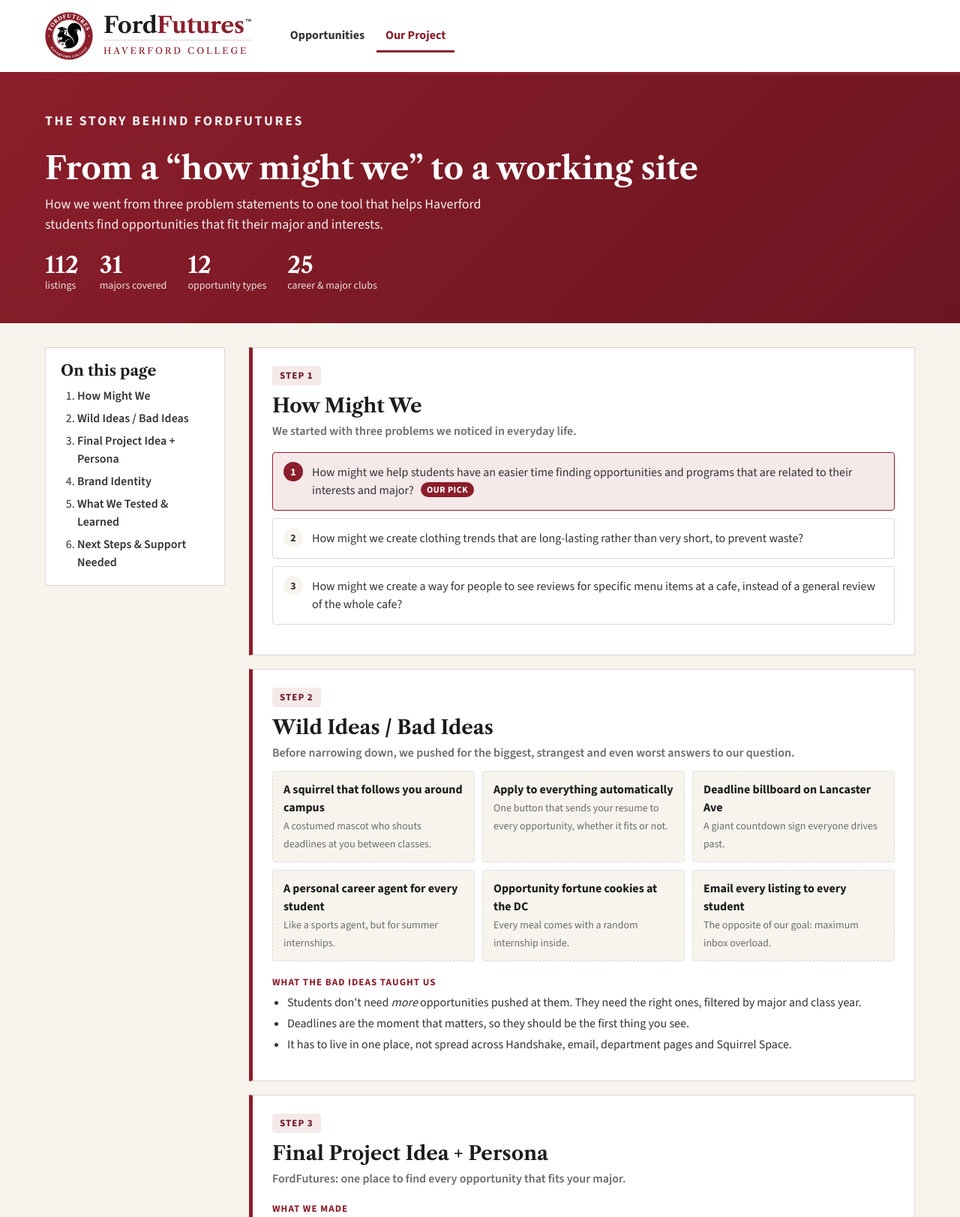
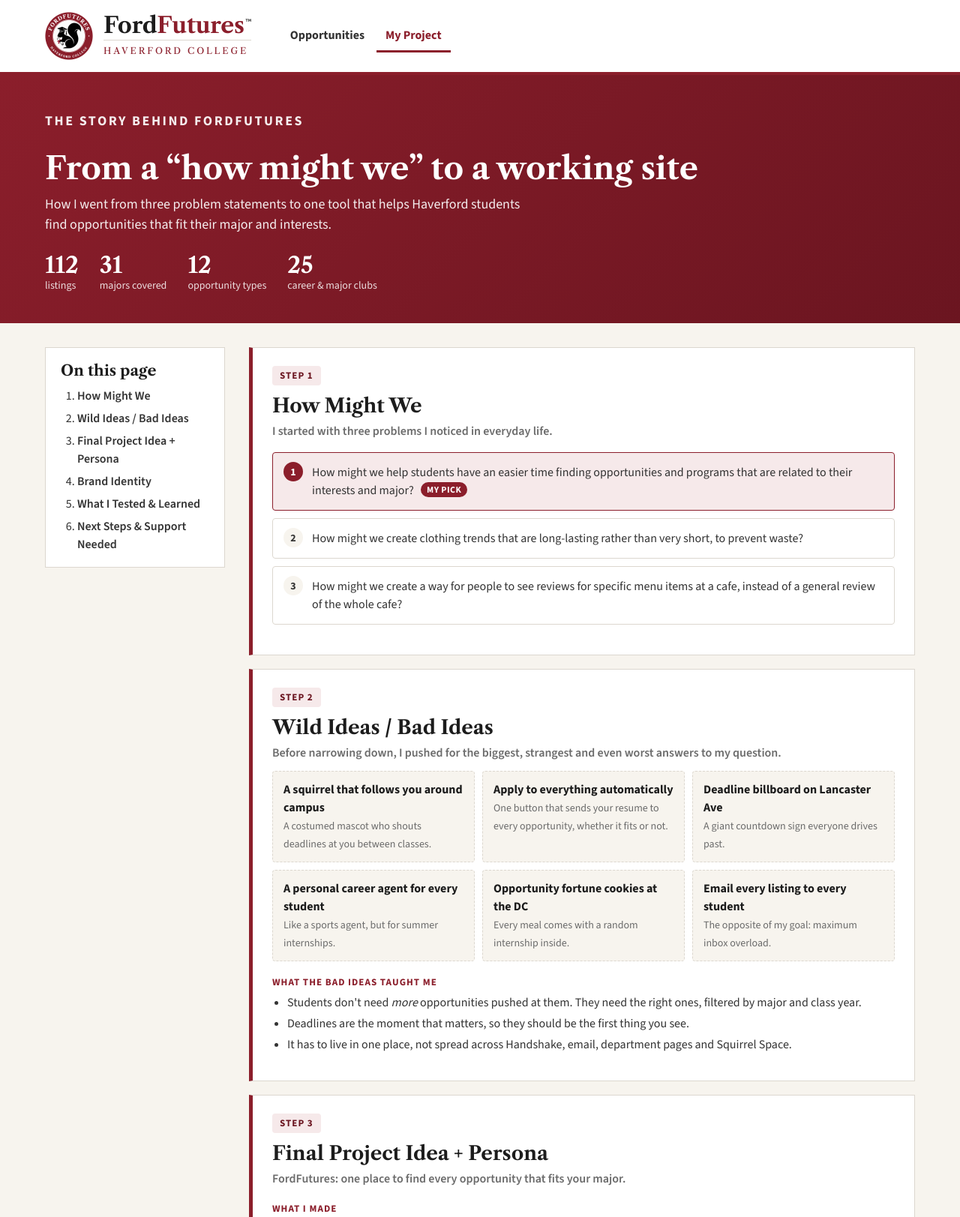
Before and after one commit to jdzink-hash/haverfordstudentmajors, a plain HTML site: page project.html in a window 1280 px wide. Shown: the top 1623 px of the page at 75% size. Drawn offline with nearby package versions, Linux system fonts and the light colour scheme.

Commit message:
Rename Our Project tab to My Project and use singular wording
Co-Authored-By: Claude Opus 5.5 <noreply@anthropic.com>

```diff
--- a/project.html
+++ b/project.html
@@ -3,7 +3,7 @@
 <head>
   <meta charset="UTF-8">
   <meta name="viewport" content="width=device-width, initial-scale=1.0">
-  <title>Our Project | FordFutures</title>
+  <title>My Project | FordFutures</title>
   <link rel="preconnect" href="https://fonts.googleapis.com">
   <link rel="preconnect" href="https://fonts.gstatic.com" crossorigin>
   <link href="https://fonts.googleapis.com/css2?family=Libre+Caslon+Text:wght@400;700&family=Source+Sans+3:wght@400;600;700&display=swap" rel="stylesheet">
@@ -21,7 +21,7 @@
       </a>
       <nav class="site-nav" aria-label="Site">
         <a href="index.html" class="nav-link">Opportunities</a>
-        <a href="project.html" class="nav-link" aria-current="page">Our Project</a>
+        <a href="project.html" class="nav-link" aria-current="page">My Project</a>
       </nav>
     </div>
   </header>
@@ -30,7 +30,7 @@
     <div class="container">
       <p class="hero-eyebrow">The story behind FordFutures</p>
       <h1>From a “how might we” to a working site</h1>
-      <p>How we went from three problem statements to one tool that helps Haverford students find opportunities that fit their major and interests.</p>
+      <p>How I went from three problem statements to one tool that helps Haverford students find opportunities that fit their major and interests.</p>
       <ul class="hero-stats" aria-label="FordFutures at a glance">
         <li><strong id="stat-listings">100+</strong><span>listings</span></li>
         <li><strong id="stat-majors">31</strong><span>majors covered</span></li>
@@ -48,7 +48,7 @@
         <li><a href="#wild-ideas">Wild Ideas / Bad Ideas</a></li>
         <li><a href="#final-idea">Final Project Idea + Persona</a></li>
         <li><a href="#brand">Brand Identity</a></li>
-        <li><a href="#testing">What We Tested &amp; Learned</a></li>
+        <li><a href="#testing">What I Tested &amp; Learned</a></li>
         <li><a href="#next-steps">Next Steps &amp; Support Needed</a></li>
       </ol>
     </nav>
@@ -58,9 +58,9 @@
       <section id="how-might-we" class="section-card">
         <span class="section-num">Step 1</span>
         <h2>How Might We</h2>
-        <p class="section-lede">We started with three problems we noticed in everyday life.</p>
+        <p class="section-lede">I started with three problems I noticed in everyday life.</p>
         <ol class="hmw-list">
-          <li class="chosen">How might we help students have an easier time finding opportunities and programs that are related to their interests and major? <span class="chosen-tag">Our pick</span></li>
+          <li class="chosen">How might we help students have an easier time finding opportunities and programs that are related to their interests and major? <span class="chosen-tag">My pick</span></li>
           <li>How might we create clothing trends that are long-lasting rather than very short, to prevent waste?</li>
           <li>How might we create a way for people to see reviews for specific menu items at a cafe, instead of a general review of the whole cafe?</li>
         </ol>
@@ -70,16 +70,16 @@
       <section id="wild-ideas" class="section-card">
         <span class="section-num">Step 2</span>
         <h2>Wild Ideas / Bad Ideas</h2>
-        <p class="section-lede">Before narrowing down, we pushed for the biggest, strangest and even worst answers to our question.</p>
+        <p class="section-lede">Before narrowing down, I pushed for the biggest, strangest and even worst answers to my question.</p>
         <div class="idea-grid">
           <div class="idea"><strong>A squirrel that follows you around campus</strong><span>A costumed mascot who shouts deadlines at you between classes.</span></div>
           <div class="idea"><strong>Apply to everything automatically</strong><span>One button that sends your resume to every opportunity, whether it fits or not.</span></div>
           <div class="idea"><strong>Deadline billboard on Lancaster Ave</strong><span>A giant countdown sign everyone drives past.</span></div>
           <div class="idea"><strong>A personal career agent for every student</strong><span>Like a sports agent, but for summer internships.</span></div>
           <div class="idea"><strong>Opportunity fortune cookies at the DC</strong><span>Every meal comes with a random internship inside.</span></div>
-          <div class="idea"><strong>Email every listing to every student</strong><span>The opposite of our goal: maximum inbox overload.</span></div>
+          <div class="idea"><strong>Email every listing to every student</strong><span>The opposite of my goal: maximum inbox overload.</span></div>
         </div>
-        <h3>What the bad ideas taught us</h3>
+        <h3>What the bad ideas taught me</h3>
         <ul>
           <li>Students don't need <em>more</em> opportunities pushed at them. They need the right ones, filtered by major and class year.</li>
           <li>Deadlines are the moment that matters, so they should be the first thing you see.</li>
@@ -92,7 +92,7 @@
         <span class="section-num">Step 3</span>
         <h2>Final Project Idea + Persona</h2>
         <p class="section-lede">FordFutures: one place to find every opportunity that fits your major.</p>
-        <h3>What we made</h3>
+        <h3>What I made</h3>
         <p>A website that collects internships, research, fellowships, summer funding, graduate programs, career prep resources, events and clubs from across Haverford, and lets students filter them by major, type and class year. Every card shows the deadline, eligibility and a direct link to apply. Students can create a profile to get listings matched to them, track what they've signed up for and attended, and add events to Google Calendar.</p>
         <h3>Why</h3>
         <ul>
@@ -159,18 +159,18 @@
       <!-- 5 -->
       <section id="testing" class="section-card">
         <span class="section-num">Step 5</span>
-        <h2>What We Tested &amp; Learned</h2>
-        <p class="section-lede">We kept changing the site as we used it and got feedback.</p>
+        <h2>What I Tested &amp; Learned</h2>
+        <p class="section-lede">I kept changing the site as I used it and got feedback.</p>
         <table class="learn-table">
           <thead>
-            <tr><th scope="col">What we tested</th><th scope="col">What we learned &amp; changed</th></tr>
+            <tr><th scope="col">What I tested</th><th scope="col">What I learned &amp; changed</th></tr>
           </thead>
           <tbody>
             <tr><td>Logo</td><td>A shield and a hand-drawn squirrel didn't feel right. A squirrel in a graduation cap was friendlier and more memorable, so it became the logo.</td></tr>
             <tr><td>Button order</td><td>People look for the apply link first, so “Learn more &amp; apply” now comes before tracking buttons, and event cards say “Learn more &amp; register”.</td></tr>
-            <tr><td>Filter names</td><td>“Summer Program” was confusing next to summer internships and funding, so it became “Summer Education Program”. We added Volunteer, Career Prep and Graduate Program types as new kinds of listings came in.</td></tr>
+            <tr><td>Filter names</td><td>“Summer Program” was confusing next to summer internships and funding, so it became “Summer Education Program”. I added Volunteer, Career Prep and Graduate Program types as new kinds of listings came in.</td></tr>
             <tr><td>Clubs</td><td>Listing every club made the site cluttered. Keeping only career- and major-focused clubs kept it useful.</td></tr>
-            <tr><td>Remembering events</td><td>Marking an event as signed up wasn't enough to remember it, so we added an “Add to Google Calendar” button.</td></tr>
+            <tr><td>Remembering events</td><td>Marking an event as signed up wasn't enough to remember it, so I added an “Add to Google Calendar” button.</td></tr>
             <tr><td>Past deadlines</td><td>Expired listings cluttered results, so they're hidden by default but still viewable.</td></tr>
           </tbody>
         </table>
```
Also changed, not shown: index.html (+1 -1 lines).
